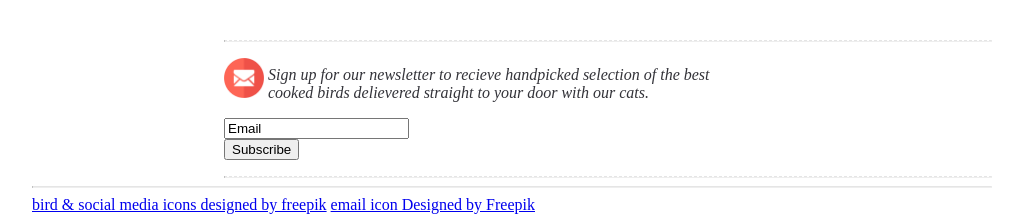
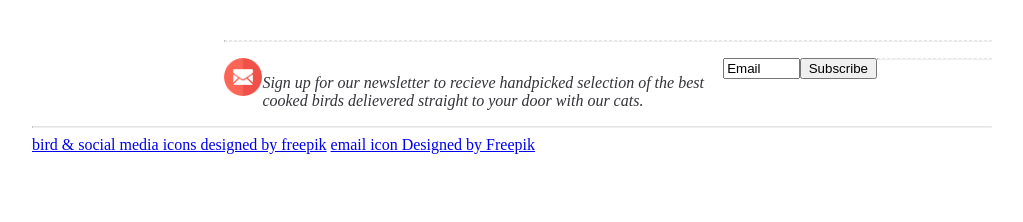
Before and after one commit to spencer1573/devengage-Project-1, a website: page index.html in a window 1280 px wide. Shown: the part 661-883 px from the top of the page, without its empty margins (128-1151 px from the left). After the commit the page ends 823 px from the top, so only its background shows below. Drawn offline with Linux system fonts and the light colour scheme.

Commit message:
getting closer to figuring out how to line everything up in email section

```diff
--- a/main.css
+++ b/main.css
@@ -68,18 +68,28 @@ p {
 }
 
 .email-section {
-  display: inline-block;
+  float: left;
+  /*display: block;*/
 }
 
 #email-section-1 {
+  width: 5%
 }
 
 #email-section-2 {
   width: 60%;
 }
-
+/*
 #email-section-form {
   width: 20%;
+}
+*/
+#email-section-3 {
+  width: 10%;
+}
+
+#email-section-4 {
+  width: 10%;
 }
 
 .bottom-dashed-hr {
```
